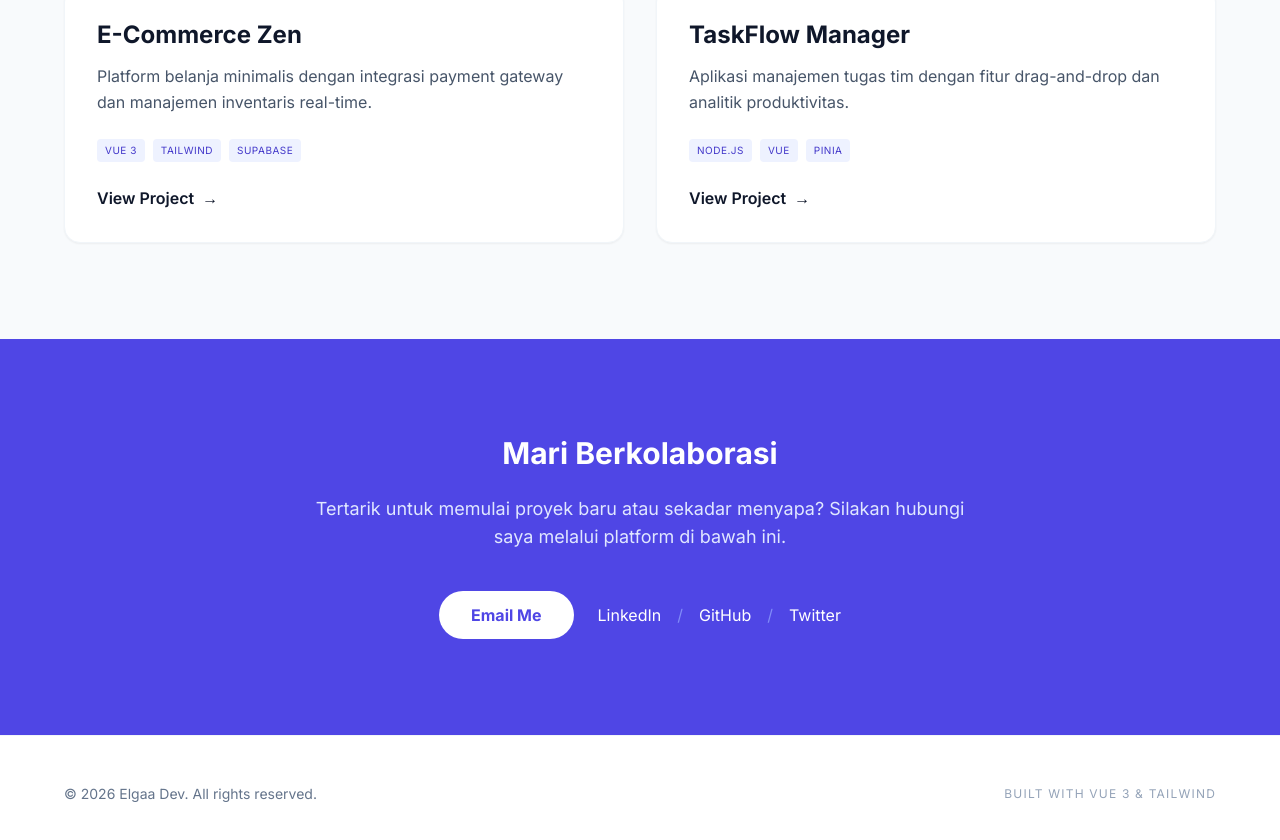
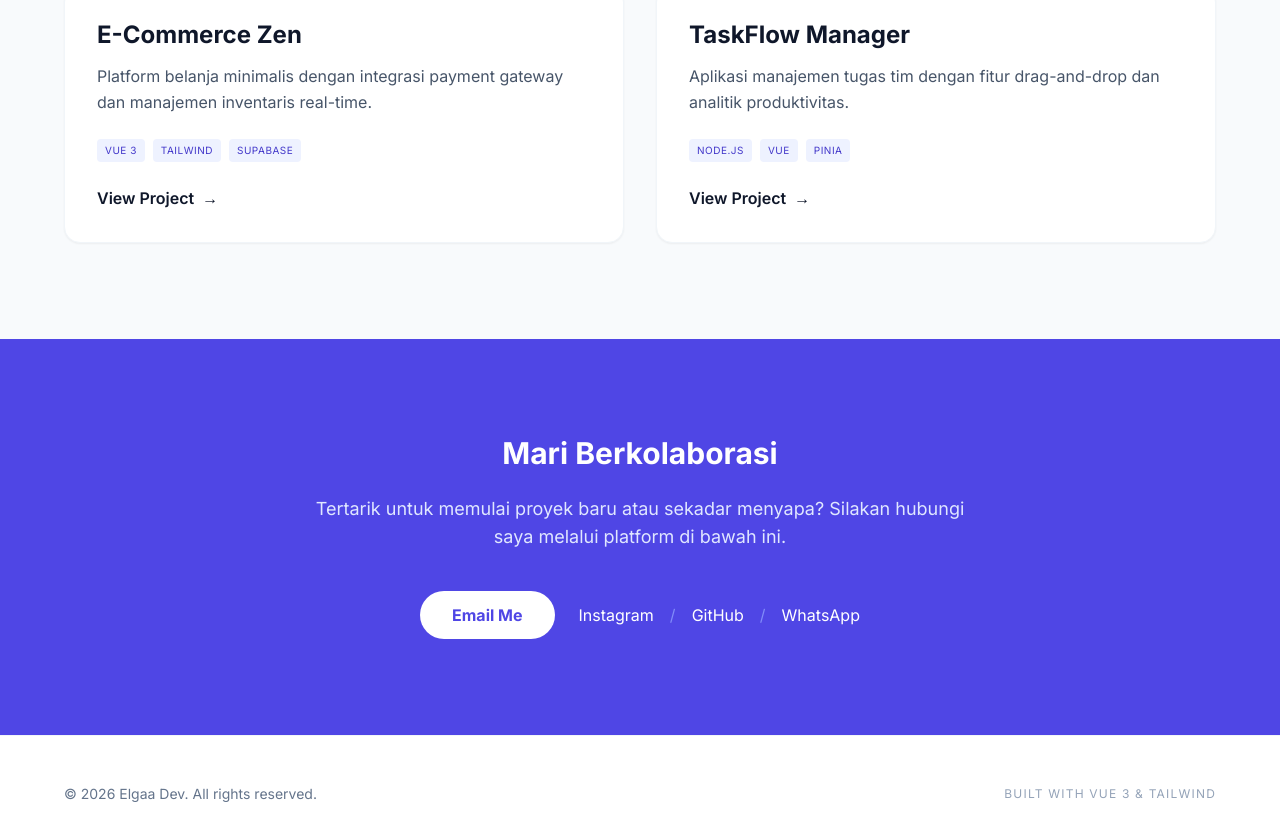
Before and after one commit to elrexsaa/porto, a Vue app: page / in a window 1280 px wide. Shown: the part 2019-2859 px from the top of the page. Built offline with nearby package versions, Linux system fonts and the light colour scheme.

Commit message:
Update Contact.vue

```diff
--- a/src/sections/Contact.vue
+++ b/src/sections/Contact.vue
@@ -6,15 +6,15 @@
         Tertarik untuk memulai proyek baru atau sekadar menyapa? Silakan hubungi saya melalui platform di bawah ini.
       </p>
       <div class="flex flex-wrap justify-center gap-6">
-        <a href="mailto:hello@example.com" class="bg-white text-indigo-600 px-8 py-3 rounded-full font-bold hover:bg-indigo-50 transition">
+        <a href="mailto:rexsaelga@gmail.com" class="bg-white text-indigo-600 px-8 py-3 rounded-full font-bold hover:bg-indigo-50 transition">
           Email Me
         </a>
         <div class="flex items-center gap-4">
-          <a href="#" class="hover:text-indigo-200">LinkedIn</a>
+          <a href="https://instagram.com/elgarexsaa" class="hover:text-indigo-200">Instagram</a>
           <span class="text-indigo-400">/</span>
-          <a href="#" class="hover:text-indigo-200">GitHub</a>
+          <a href="https://github.com/elrexsaa" class="hover:text-indigo-200">GitHub</a>
           <span class="text-indigo-400">/</span>
-          <a href="#" class="hover:text-indigo-200">Twitter</a>
+          <a href="https://wa.me/6287896507726" class="hover:text-indigo-200">WhatsApp</a>
         </div>
       </div>
     </div>
```
